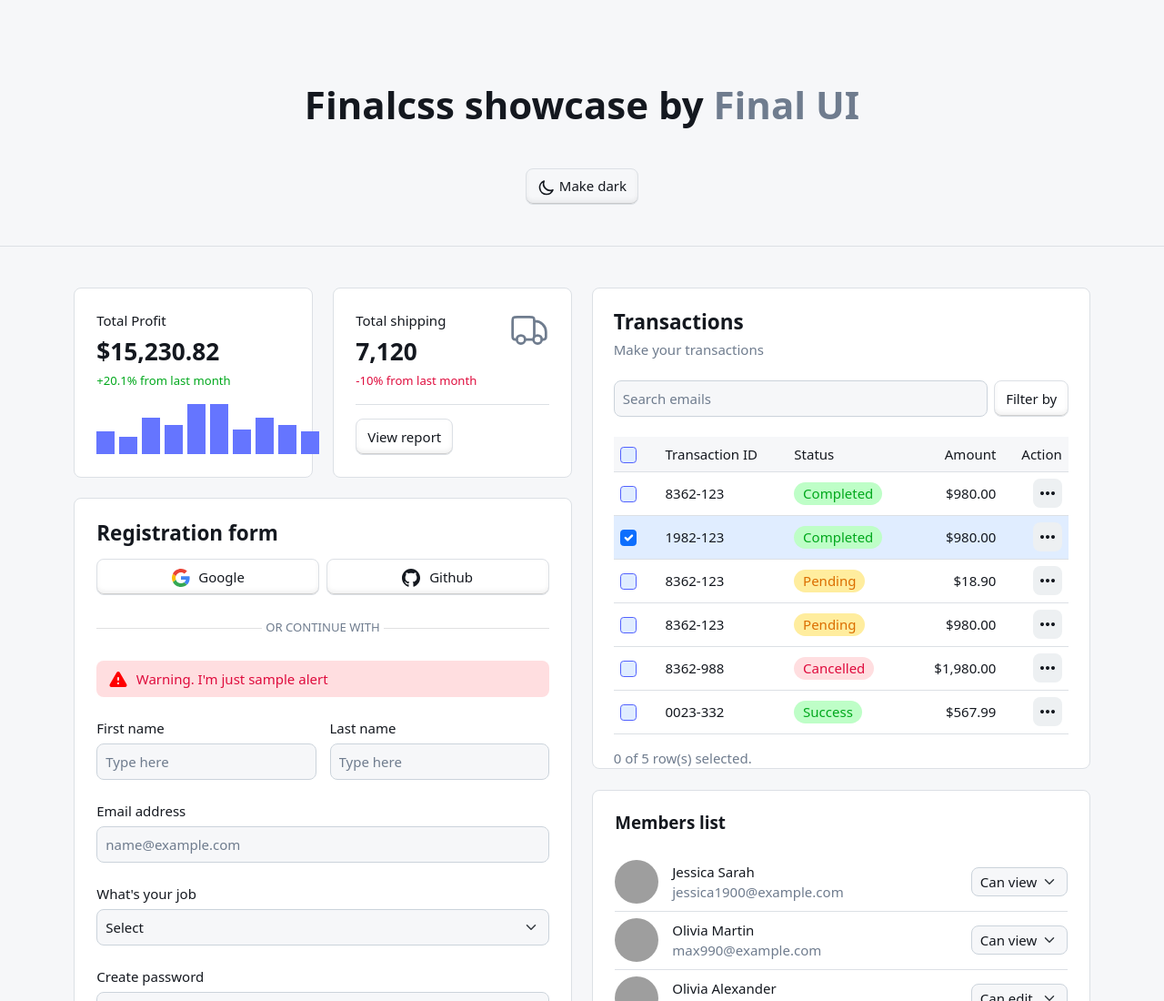
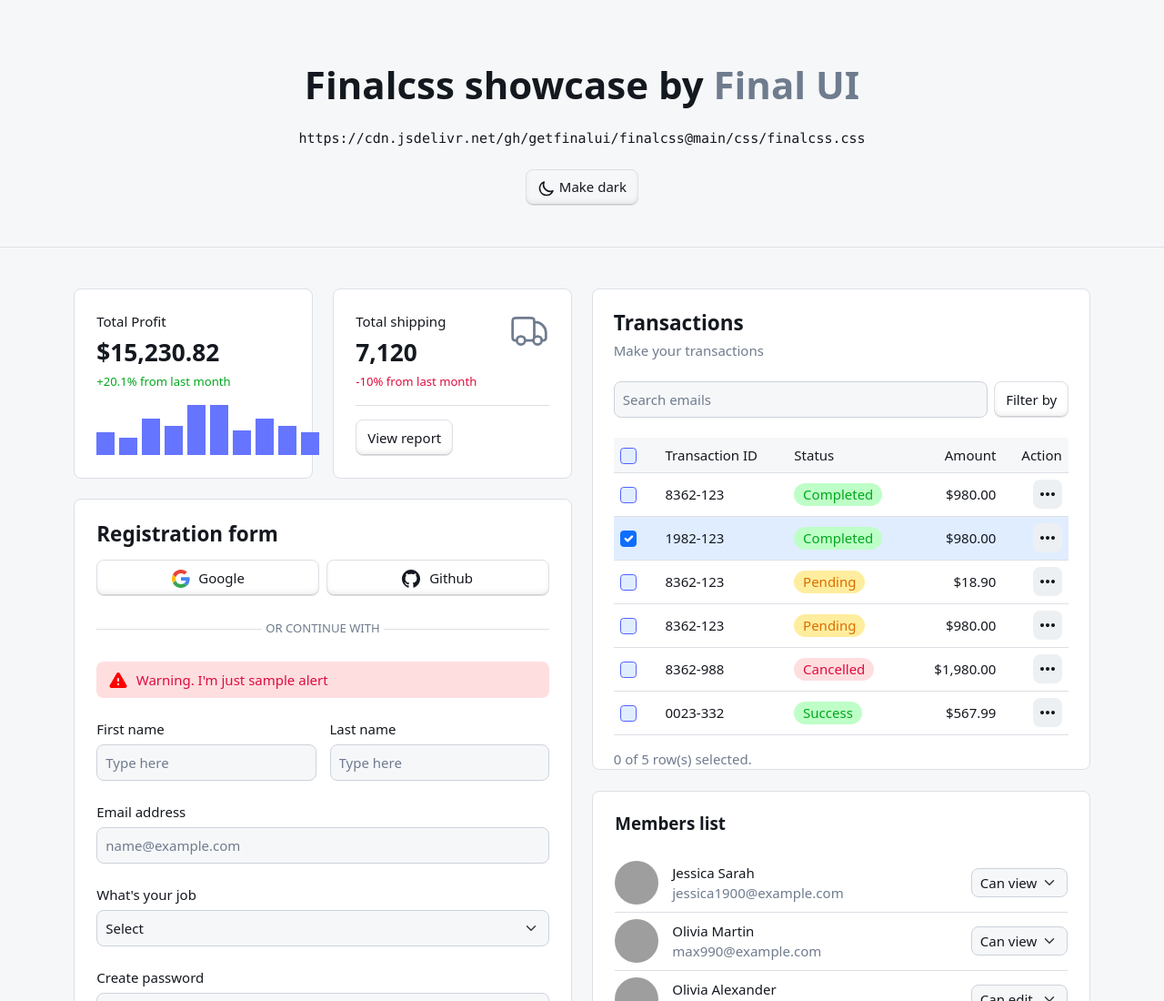
Before and after one commit to getfinalui/finalcss, a website: page index.html in a window 1280 px wide. Shown: the top 1100 px of the page at 91% size. Drawn offline with Linux system fonts and the light colour scheme; grey boxes are pictures that could not be loaded.

Commit message:
added cdn

```diff
--- a/index.html
+++ b/index.html
@@ -38,9 +38,14 @@
 
 <header class="py-5 border-bottom bg-secondary">
 		<div class="container">
-			<h1 class="text-center my-5">Finalcss showcase by <span class="text-muted">Final UI</span> </h1>
+			<h1 class="text-center my-4">Finalcss showcase by <span class="text-muted">Final UI</span> </h1>
+
+			<p  class="text-center mb-4">
+				<code>
+				https://cdn.jsdelivr.net/gh/getfinalui/finalcss@main/css/finalcss.css
+				</code>
+			</p>
 		</div> <!-- container end.// -->
-
 
 		<div class="d-flex justify-content-center">
 			<button id="themeSwitcher" class="btn btn-secondary">
```
